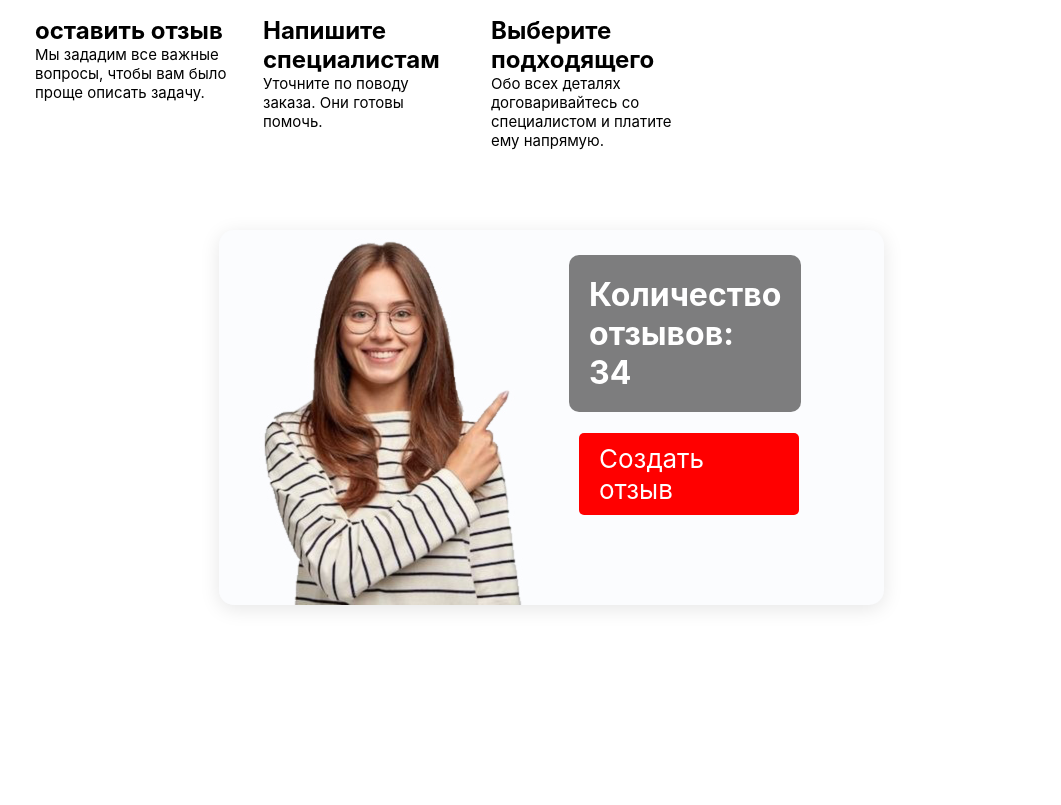
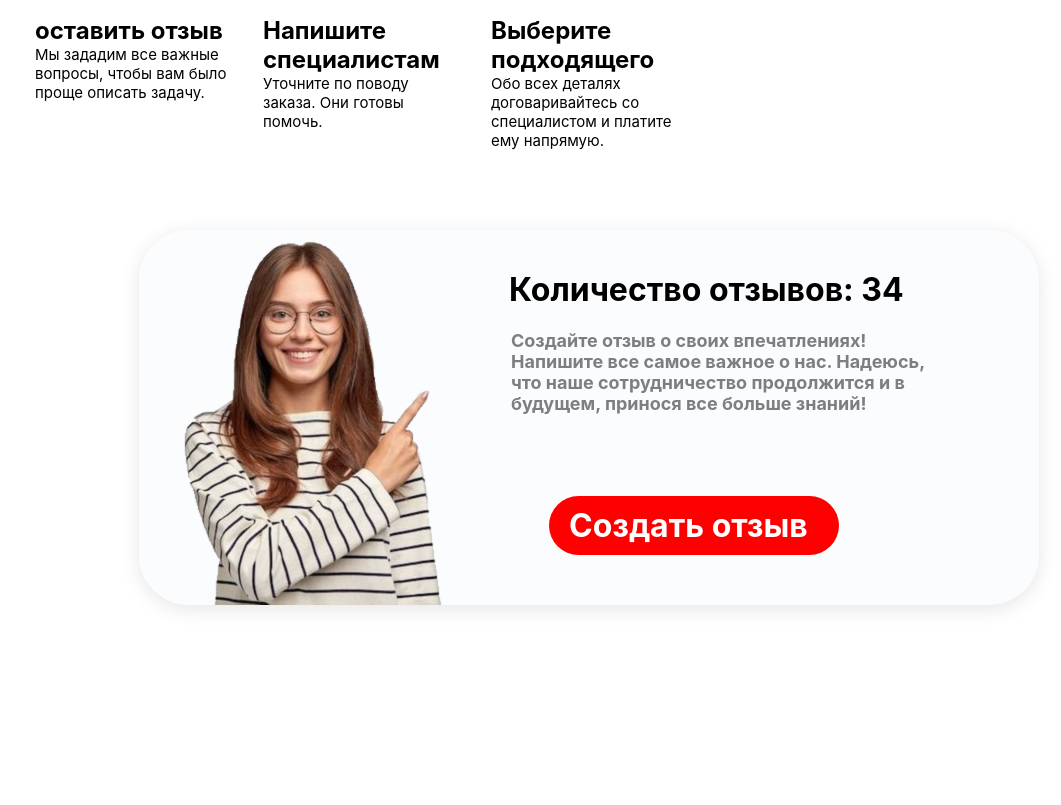
Before and after one commit to MatveySviadysh/NGl, a Django app: page /user/main/ in a window 1400 px wide. Shown: the part 2920-3725 px from the top of the page, without its empty margins (339-1400 px from the left). Run offline with Django 4.2, Linux system fonts and the light colour scheme; the visitor is signed in with stand-in values (Sample User, id 1); data comes from the database, SQL or seed files in the repository; style sheets or scripts are compiled from the project's sources.

Commit message:
change panels for better view

```diff
--- a/user/static/user/scss/main_page/Order.scss
+++ b/user/static/user/scss/main_page/Order.scss
@@ -2,7 +2,7 @@
     position: absolute;
     display: flex;
     background-color:#fbfcfe;
-    border-radius: 10px;
+    border-radius: 50px;
     overflow: hidden;
     box-shadow: 0 4px 20px rgba(0, 0, 0, 0.1);
     margin-top: 100px;
@@ -21,7 +21,7 @@
     font-family: 'Inter', sans-serif;
     font-size: 40px;
     margin-top: 20px;
-    margin-left: 50px;
+    margin-left: 330px;
 }
 
 .course-description {
@@ -34,16 +34,29 @@
     font-weight: bold;
     font-family: 'Inter', sans-serif;
     font-size: 32px;
-    margin-top: 150px;
-    margin-left: 110px;
+    margin-top: 200px;
+    margin-left: 400px;
 }
+
+.course-text {
+    position: absolute;
+    font-weight: bold;
+    font-family: 'Inter', sans-serif;
+    font-size: 18px;
+    color: rgba(0, 0, 0, 0.5); /* Белый цвет с 50% прозрачностью */
+    margin-top: 80px;
+    margin-left: 330px;
+    width: 500px; /* Установить нужную ширину */
+    height: 100px; /* Установить нужную высоту */
+}
+
 
 .submit-application-btn {
     background-color: FF0000;
     color: white;
     padding: 10px 20px;
     text-decoration: none;
-    border-radius: 5px;
+    border-radius: 50px;
     transition: background-color 0.3s ease;
 }
 
@@ -52,11 +65,12 @@
 }
 
 .course-image {
-    margin-left: 300px;
+    margin-right: 500px;
     flex-shrink: 0;
 }
 
 .course-photo {
     width: 100%;
     height: auto;
+    transform: scaleX(-1);
 }
--- a/user/static/user/scss/main_page/ReviewContainer.scss
+++ b/user/static/user/scss/main_page/ReviewContainer.scss
@@ -1,10 +1,10 @@
 .chinese-course-section2 {
     align-items: center;
-    margin: 80px 550px;
+    margin: 80px 470px;
     background-color: #fbfcfe;
-    border-radius: 15px;
+    border-radius: 50px;
     overflow: hidden;
-    width: 665px;
+    width: 900px;
     box-shadow: 0 4px 20px rgba(0, 0, 0, 0.1);
 }
 
@@ -13,36 +13,48 @@
     width: 50%;
 }
 
+.course-text2{
+    font-weight: bold;
+    font-family: 'Inter', sans-serif;
+    font-size: 18px;
+    position: absolute;
+    width: 420px;
+    top: 100px;
+    left: 372px;
+    color: rgba(0, 0, 0, 0.5); /* Белый цвет с 50% прозрачностью */
+}
+
 .course-guarantee2 {
     position: absolute;
+    width: 500px;
     top: 20px;
     left: 350px;
-    color: white;
+    color: rgb(0, 0, 0);
     font-weight: bold;
     border-radius: 10px;
     font-family: 'Inter', sans-serif;
     font-size: 32px;
-    background-color: rgba(0, 0, 0, 0.5);
     padding: 20px;
 }
 
 .course-button2 {
     position: absolute;
-    bottom: 70px;
-    left: -490px;
+    bottom: 30px;
+    left: -440px;
 }
 
 .toggle-button {
-    width: 180px;
+    font-weight: bold;
+    font-family: 'Inter', sans-serif;
     display: inline-block;
+    width: 250px;
     background-color: FF0000;
     color: white;
     border: none;
     padding: 10px 20px;
-    border-radius: 5px;
-    font-size: 26px;
+    border-radius: 50px;
+    font-size: 32px;
     text-decoration: none;
-    cursor: pointer;
     transition: background-color 0.3s ease;
 }
 
--- a/user/templates/user/pages/MainPage.html
+++ b/user/templates/user/pages/MainPage.html
@@ -38,7 +38,7 @@
             <div class="chinese-course-section">
                 <div class="course-content">
                     <a class="course-guarantee">Количество заявок:{{count_orders}}</a>
-
+                    <div class="course-text"> Оставьте свою заявку что б найти подходящего вам специалиста! Пройдите легкую форму заполнения и ищите уже нужного специалиста.</div>
                     <div class="course-button">
                         <a href="{% url 'create_order' %}" class="submit-application-btn">
                             Оставить заявку
@@ -95,7 +95,8 @@
         <div class="chinese-course-section2">
             <div class="course-image2">
                 <img src="{% static 'user/images/review_woman2.jpg' %}" class="course-photo2" alt="Изображение женщины">
-                <h3 class="course-guarantee2">Количество отзывов: 34</h3>
+                <div class="course-guarantee2">Количество отзывов: 34</div>
+                <div class="course-text2">Создайте отзыв о своих впечатлениях! Напишите все самое важное о нас. Надеюсь, что наше сотрудничество продолжится и в будущем, принося все больше знаний!</div>
                 <div class="course-button2">
                     <a href="#reviewSection" class="toggle-button">Создать отзыв</a>
                 </div>
```
Also changed, not shown: user/static/user/images/bg_woman.jpg.
